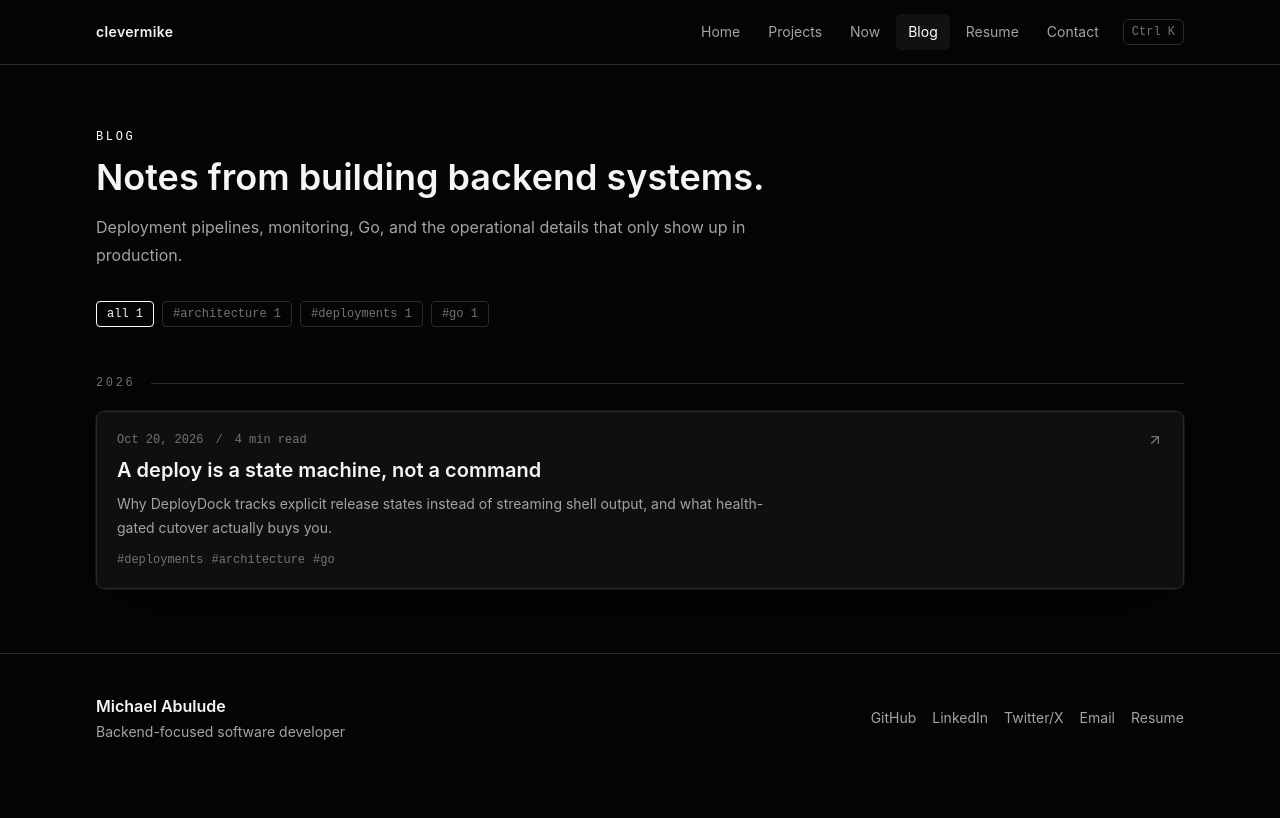
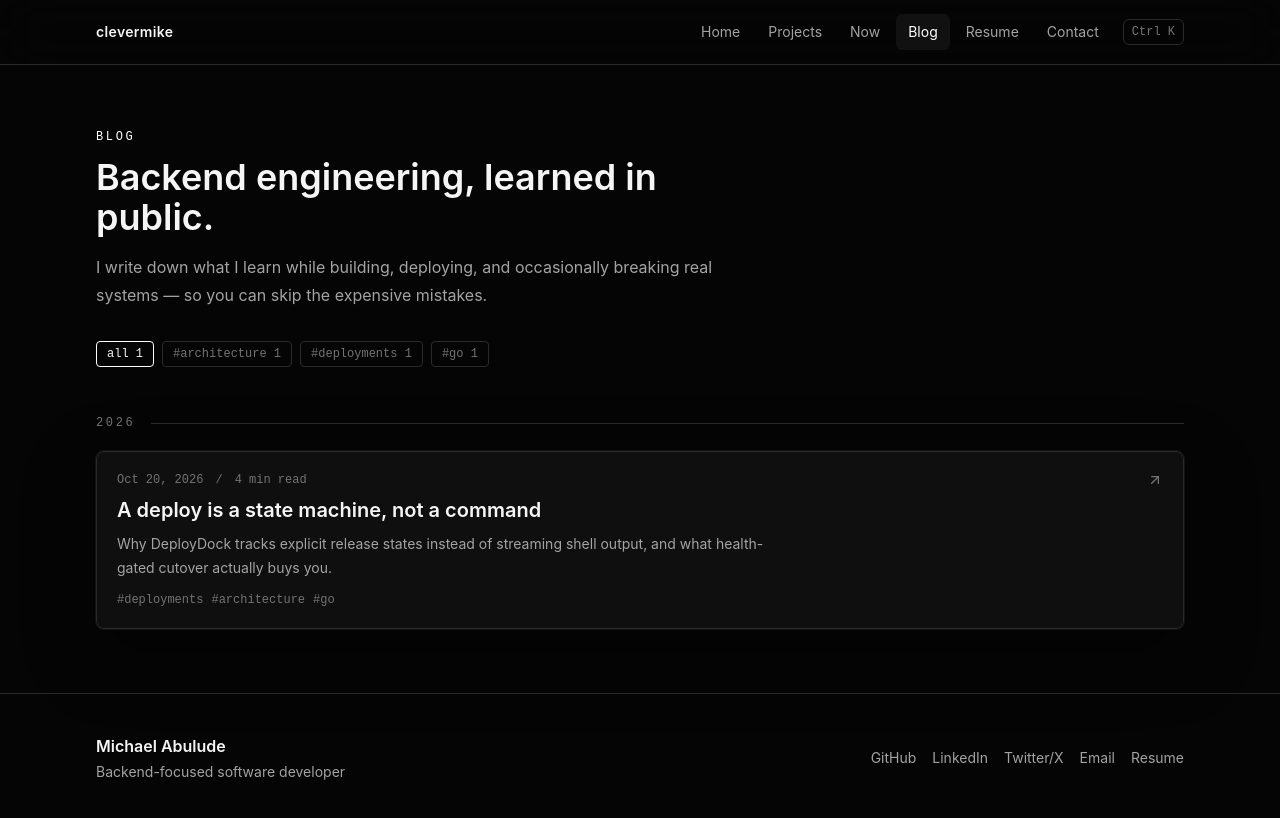
Before and after one commit to mikky00B/port, a Next.js app: page /blog in a window 1280 px wide. Shown: the top 818 px of the page. Built offline with nearby package versions, Linux system fonts and the light colour scheme.

Commit message:
feat(portfolio): reframe blog copy around learning in public
Blog header and meta description now lead with the personal angle
("Backend engineering, learned in public") instead of a generic topic
list.

```diff
--- a/src/app/blog/page.tsx
+++ b/src/app/blog/page.tsx
@@ -8,7 +8,7 @@ import { getAllPosts, getAllTags } from "@/lib/posts";
 export const metadata: Metadata = {
   title: "Blog",
   description:
-    "Notes on deployment systems, monitoring, Go, and backend architecture by Michael Abulude.",
+    "I write down what I learn while building, deploying, and occasionally breaking real systems — so you can skip the expensive mistakes.",
   alternates: {
     canonical: "/blog",
     types: {
@@ -26,8 +26,8 @@ export default function BlogIndexPage() {
     <Container className="py-16">
       <SectionHeader
         eyebrow="Blog"
-        title="Notes from building backend systems."
-        description="Deployment pipelines, monitoring, Go, and the operational details that only show up in production."
+        title="Backend engineering, learned in public."
+        description="I write down what I learn while building, deploying, and occasionally breaking real systems — so you can skip the expensive mistakes."
       />
 
       {tags.length > 0 ? (
```
